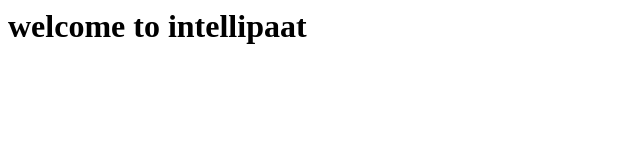
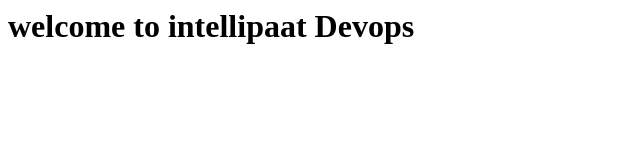
Before and after one commit to anuragarti/website, a plain HTML site: page index.html in a window 1280 px wide. Shown: the whole page, without its empty margins (0-640 px from the left). Drawn offline with Linux system fonts and the light colour scheme.

Commit message:
modified

```diff
--- a/index.html
+++ b/index.html
@@ -1,6 +1,6 @@
 <html>
 <title> jenkins ci/cd pipeline </title>
 <body>
-<h1> welcome to intellipaat </h1>
+<h1> welcome to intellipaat Devops </h1>
 </body>
 </html>
```
